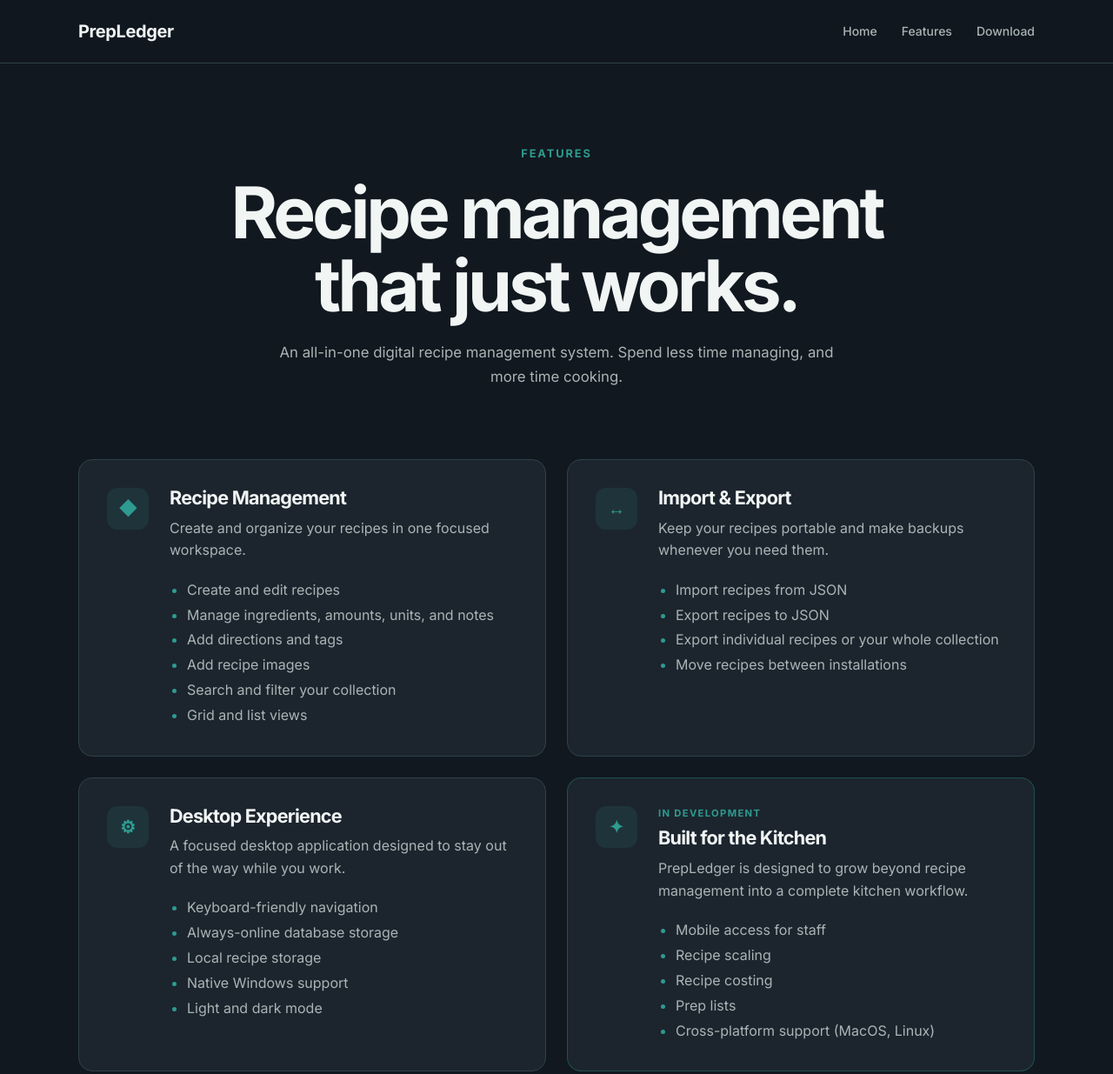
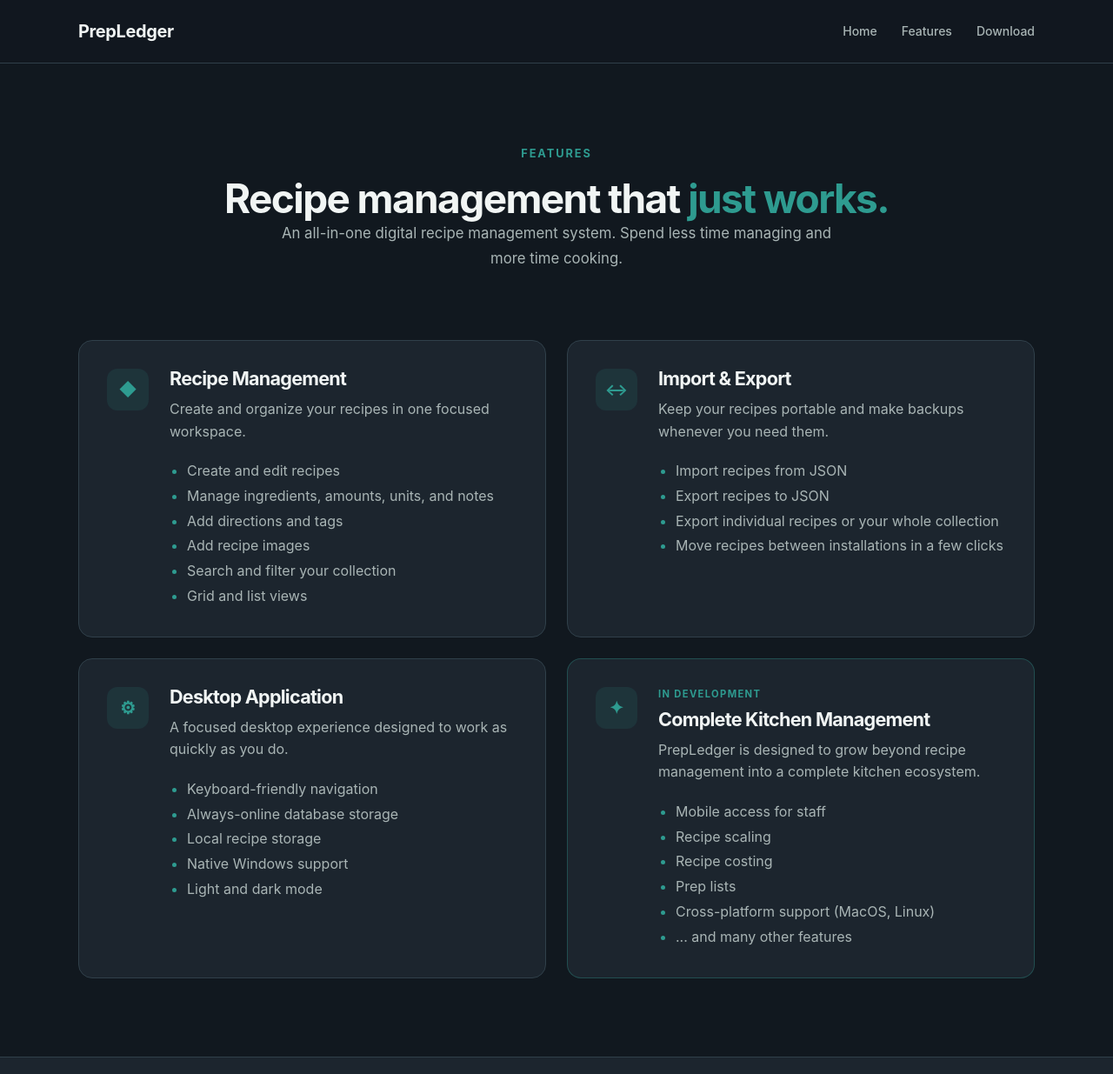
Before and after one commit to caileanb773/prepledger-site, a plain HTML site: page features.html in a window 1280 px wide. Shown: the top 1235 px of the page at 87% size. Drawn offline with Linux system fonts and the light colour scheme.

Commit message:
added screenshots, changed font, minor changes to features

```diff
--- a/features.html
+++ b/features.html
@@ -32,11 +32,11 @@
 
                 <span class="eyebrow">FEATURES</span>
 
-                <h1>Recipe management that just works.</h1>
+                <h2>Recipe management that <span>just works.</span></h2>
 
                 <p>
                     An all-in-one digital recipe management system. Spend less
-                    time managing, and more time cooking.
+                    time managing and more time cooking.
                 </p>
 
             </div>
@@ -92,7 +92,7 @@
                                 <li>Import recipes from JSON</li>
                                 <li>Export recipes to JSON</li>
                                 <li>Export individual recipes or your whole collection</li>
-                                <li>Move recipes between installations</li>
+                                <li>Move recipes between installations in a few clicks</li>
                             </ul>
                         </div>
 
@@ -105,11 +105,11 @@
                         <div class="feature-icon">⚙</div>
 
                         <div class="feature-content">
-                            <h2>Desktop Experience</h2>
+                            <h2>Desktop Application</h2>
 
                             <p>
-                                A focused desktop application designed to stay
-                                out of the way while you work.
+                                A focused desktop experience designed to work as
+                                quickly as you do.
                             </p>
 
                             <ul>
@@ -132,11 +132,11 @@
                         <div class="feature-content">
                             <span class="feature-label">IN DEVELOPMENT</span>
 
-                            <h2>Built for the Kitchen</h2>
+                            <h2>Complete Kitchen Management</h2>
 
                             <p>
                                 PrepLedger is designed to grow beyond recipe
-                                management into a complete kitchen workflow.
+                                management into a complete kitchen ecosystem.
                             </p>
 
                             <ul>
@@ -145,6 +145,7 @@
                                 <li>Recipe costing</li>
                                 <li>Prep lists</li>
                                 <li>Cross-platform support (MacOS, Linux)</li>
+                                <li>... and many other features</li>
                             </ul>
                         </div>
 
--- a/style.css
+++ b/style.css
@@ -1,4 +1,4 @@
-@import url('https://fonts.googleapis.com/css2?family=Inter:wght@400;500;600;700&display=swap');
+@import url('https://fonts.googleapis.com/css2?family=Manrope:wght@400;500;600;700&display=swap');
 
 
 :root {
@@ -118,6 +118,10 @@
     color: var(--accent);
 }
 
+h2 span {
+    color: var(--accent);
+}
+
 
 h2 {
     font-size: clamp(30px, 4vw, 46px);
@@ -218,6 +222,18 @@
     display: flex;
     justify-content: center;
     gap: 12px;
+}
+
+.hero-screenshot {
+    max-width: 900px;
+    margin: 40px auto;
+}
+
+.hero-screenshot img {
+    width: 100%;
+    display: block;
+    border: 1px solid var(--border);
+    border-radius: 12px;
 }
 
 
```
Also changed, not shown: index.html (+12 -0 lines), img/imp-exp.png (added), img/recipe-list.png (added), img/recipe-view.png (added).
